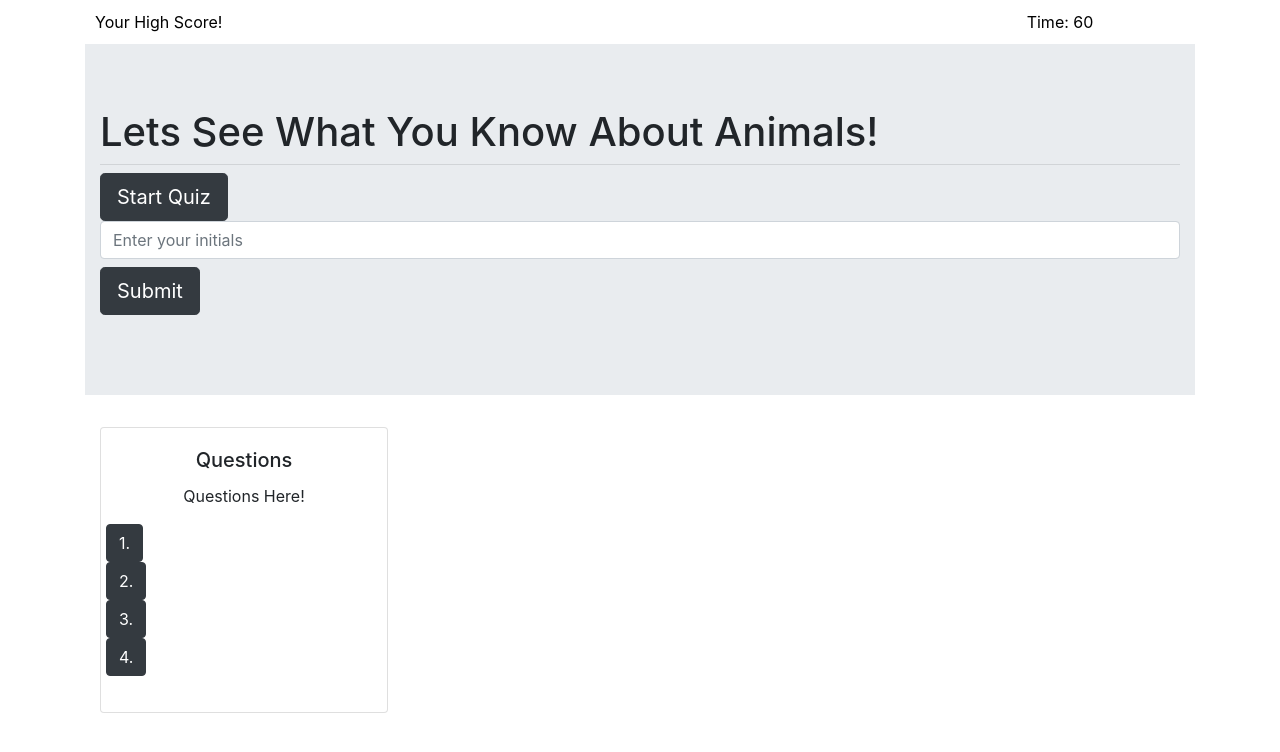
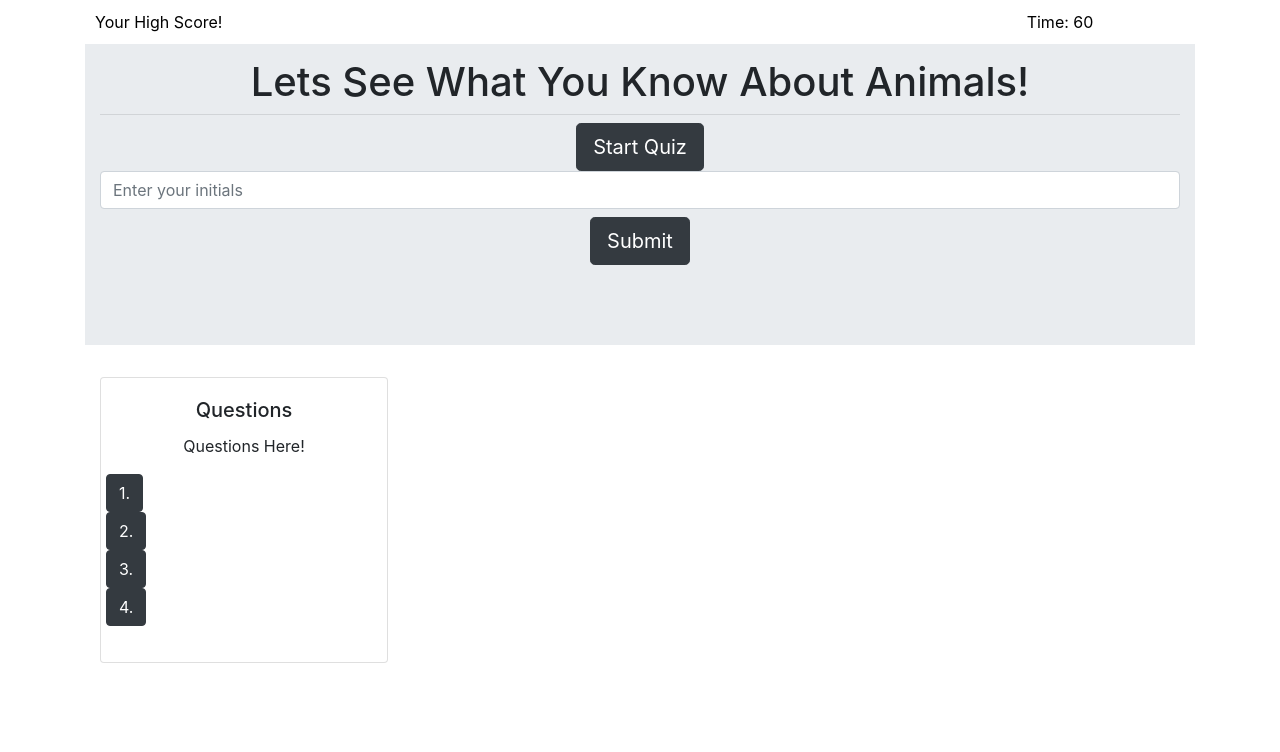
Before and after one commit to gkuo0831/CodeQuiz, a plain HTML site: page index.html in a window 1280 px wide. Drawn offline with nearby package versions, Linux system fonts and the light colour scheme.

Commit message:
centered main columns

```diff
--- a/quiz.css
+++ b/quiz.css
@@ -18,3 +18,12 @@ body {
 #highScore {
   color: black;
 }
+
+.display {
+  text-align: center;
+  margin-top: -50px;
+}
+
+.lead {
+  text-align: center;
+}
```
